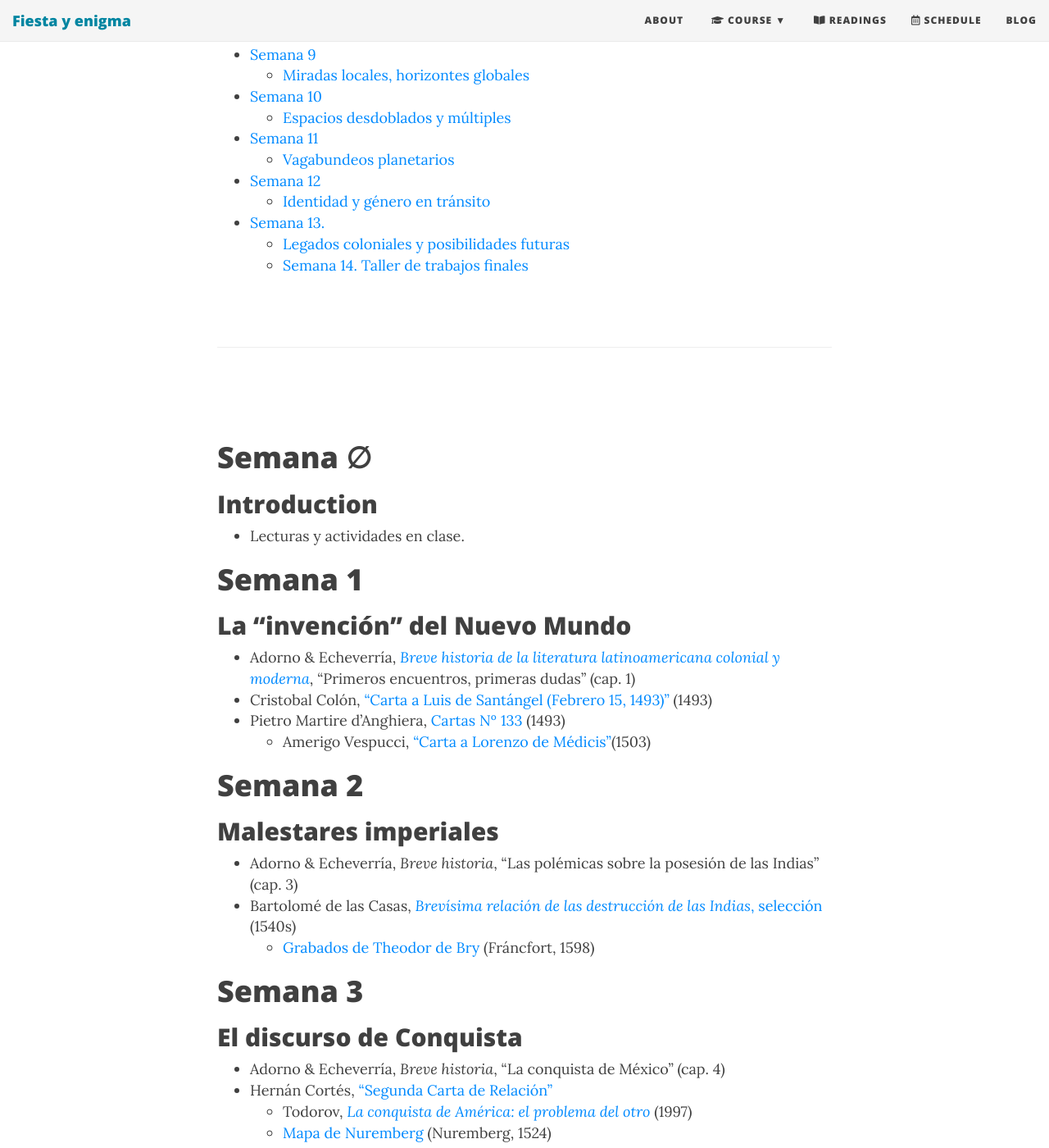
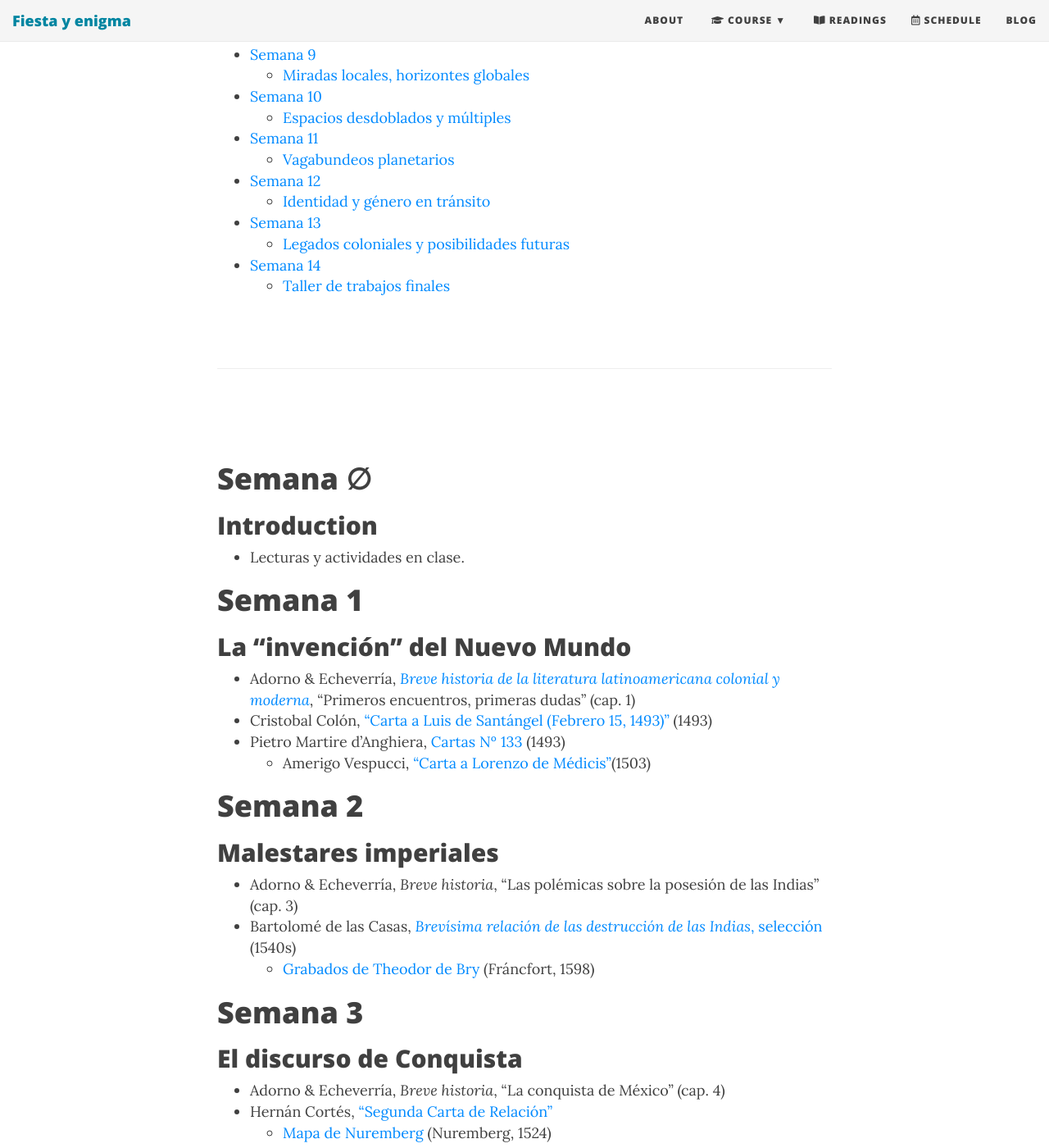
Before and after one commit to Hipomenes/ls452, a Jekyll site: the page built from syllabus.md, in a window 1280 px wide and 1400 px high, scrolled down 977 px. Shown: the whole window at 82% size. Built offline with Jekyll 4.4.1, drawn with Linux system fonts in a browser that asks for light colours; nearby versions of some CDN libraries; some of the changed text lies outside the part shown.

Commit message:
Update syllabus.md

```diff
--- a/syllabus.md
+++ b/syllabus.md
@@ -41,7 +41,6 @@ bigimg: /img/4partes.jpg
 
 - Adorno & Echeverría, *Breve historia*, "La conquista de México" (cap. 4)
 - Hernán Cortés, ["Segunda Carta de Relación"]()
-    - Todorov, [*La conquista de América: el problema del otro*]() (1997)
     - [Mapa de Nuremberg]() (Nuremberg, 1524)
 
 # Semana 4
@@ -98,11 +97,12 @@ bigimg: /img/4partes.jpg
 # Semana 12
 ## Identidad y género en tránsito
 
-- 🎥︁ *La monja alférez* (Dir: Emilio Gómez Muriel, 1944) <i class="fa-solid fa-camera-movie"></i>
+- 🎥︁ *La monja alférez* (Dir: Emilio Gómez Muriel, 1944)
 
-# Semana 13.
+# Semana 13
 ## Legados coloniales y posibilidades futuras
 
 - Conferencias y eventos contemporáneos
 
-## Semana 14. Taller de trabajos finales
+# Semana 14
+## Taller de trabajos finales
```
